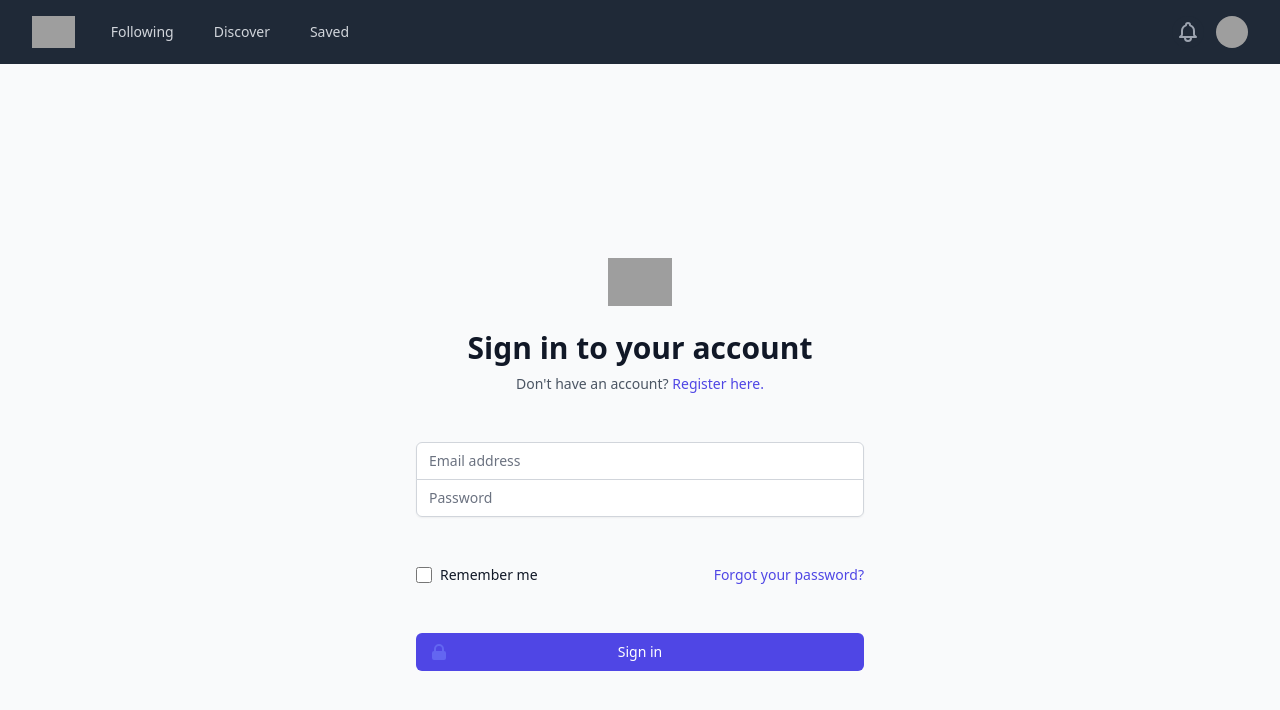
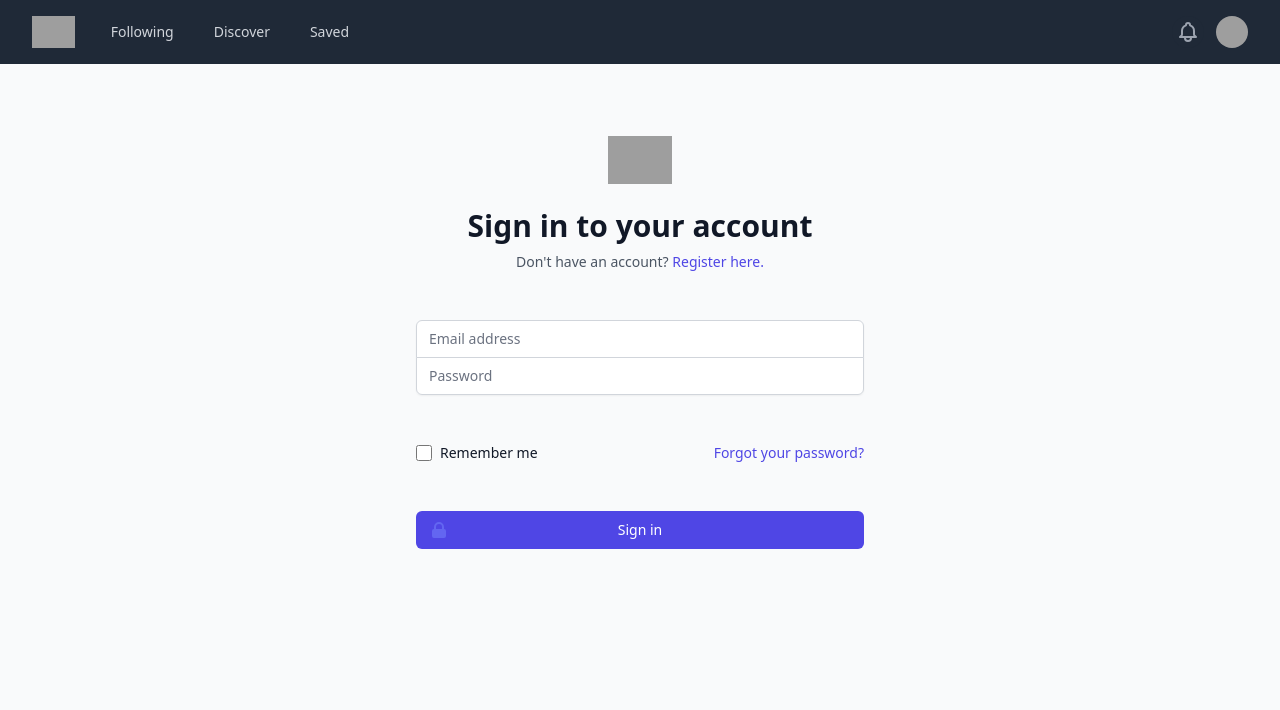
Before and after one commit to eddykodes/mouthpiece, a React (Create React App) app: page /login in a window 1280 px wide. Shown: the top 710 px of the page. Built offline with nearby package versions, Linux system fonts and the light colour scheme; grey boxes are pictures that could not be loaded.

Commit message:
add Layout

```diff
--- a/src/App.js
+++ b/src/App.js
@@ -1,19 +1,20 @@
 import React from 'react';
 import { BrowserRouter as Router, Switch, Route } from 'react-router-dom';
+import Layout from './app/Layout';
 import Login from './app/Login';
-import Navbar from './app/Navbar'
 import Example from './pages/Example';
 import Index from './pages/Index';
 
 function App() {
   return (
     <Router>
-      <Navbar />
-      <Switch>
-        <Route exact path='/example' component={Example} />
-        <Route exact path='/login' component={Login} />
-        <Route exact path='/' component={Index} />
-      </Switch>
+      <Layout>
+        <Switch>
+          <Route exact path='/example' component={Example} />
+          <Route exact path='/login' component={Login} />
+          <Route exact path='/' component={Index} />
+        </Switch>
+      </Layout>
     </Router>
   );
 }
--- /dev/null
+++ b/src/app/Layout.js
@@ -0,0 +1,16 @@
+import React from 'react'
+import Navbar from './Navbar'
+
+export default function Layout(props) {
+	return (
+		<div className="min-h-screen bg-gray-50">
+			<Navbar />
+			<main>
+				<div class="h-full max-w-7xl mx-auto py-6 sm:px-6 lg:px-8">
+					{ props.children }
+				</div>
+			</main>
+		</div>
+
+	)
+}
--- a/src/app/Login.js
+++ b/src/app/Login.js
@@ -2,7 +2,7 @@ import React from 'react'
 
 export default function Login() {
   return (
-    <div class="min-h-screen flex items-center justify-center bg-gray-50 py-12 px-4 sm:px-6 lg:px-8">
+    <div class="h-full flex items-center justify-center py-12 px-4 sm:px-6 lg:px-8">
       <div class="max-w-md w-full space-y-8">
         <div>
           <img class="mx-auto h-12 w-auto" src="https://tailwindui.com/img/logos/workflow-mark-indigo-600.svg" alt="Workflow" />
```
